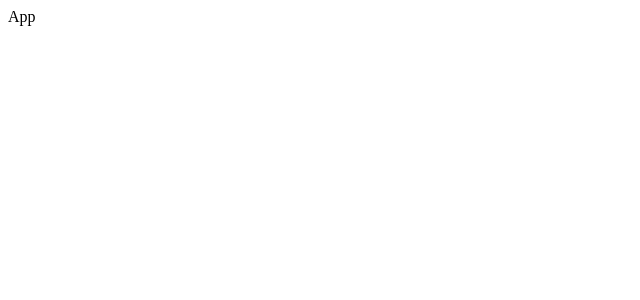
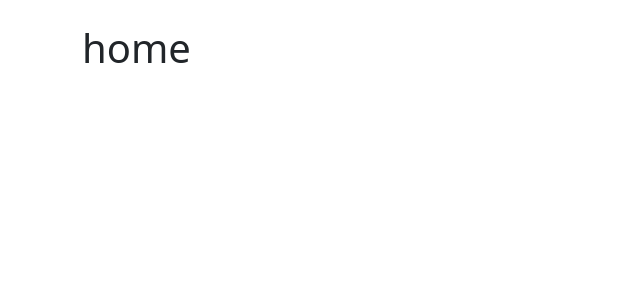
Before and after one commit to TaherBarakat/note-app, a React (Vite) app: page / in a window 1280 px wide. Shown: the top 300 px of the page, without its empty margins (0-640 px from the left). Built offline with nearby package versions, Linux system fonts and the light colour scheme.

Commit message:
apply routing

```diff
--- a/package.json
+++ b/package.json
@@ -10,8 +10,11 @@
     "preview": "vite preview"
   },
   "dependencies": {
+    "bootstrap": "^5.3.2",
     "react": "^18.2.0",
-    "react-dom": "^18.2.0"
+    "react-bootstrap": "^2.10.1",
+    "react-dom": "^18.2.0",
+    "react-router-dom": "^6.22.1"
   },
   "devDependencies": {
     "@types/react": "^18.2.55",
--- a/src/App.tsx
+++ b/src/App.tsx
@@ -1,3 +1,18 @@
+import "bootstrap/dist/css/bootstrap.min.css";
+import { Container } from "react-bootstrap";
+import { Routes, Route, Navigate } from "react-router-dom";
 export default function App() {
-     return <div>App</div>;
+     return (
+          <Container className="my-4">
+               <Routes>
+                    <Route path="/" element={<h1>home</h1>}></Route>
+                    <Route path="/new" element={<h1>new</h1>}></Route>
+                    <Route path="/:id">
+                         <Route index element={<h1>show</h1>}></Route>
+                         <Route path="edit" element={<h1>edit</h1>}></Route>
+                    </Route>
+                    <Route path="*" element={<Navigate to="/" />}></Route>
+               </Routes>
+          </Container>
+     );
 }
--- a/src/main.tsx
+++ b/src/main.tsx
@@ -1,9 +1,11 @@
 import React from "react";
 import ReactDOM from "react-dom/client";
 import App from "./App.tsx";
-
+import { BrowserRouter } from "react-router-dom";
 ReactDOM.createRoot(document.getElementById("root")!).render(
      <React.StrictMode>
-          <App />
+          <BrowserRouter>
+               <App />
+          </BrowserRouter>
      </React.StrictMode>
 );
```
Also changed, not shown: src/App.css (deleted), 1 other file (tests, documents, lock files or other folders).
